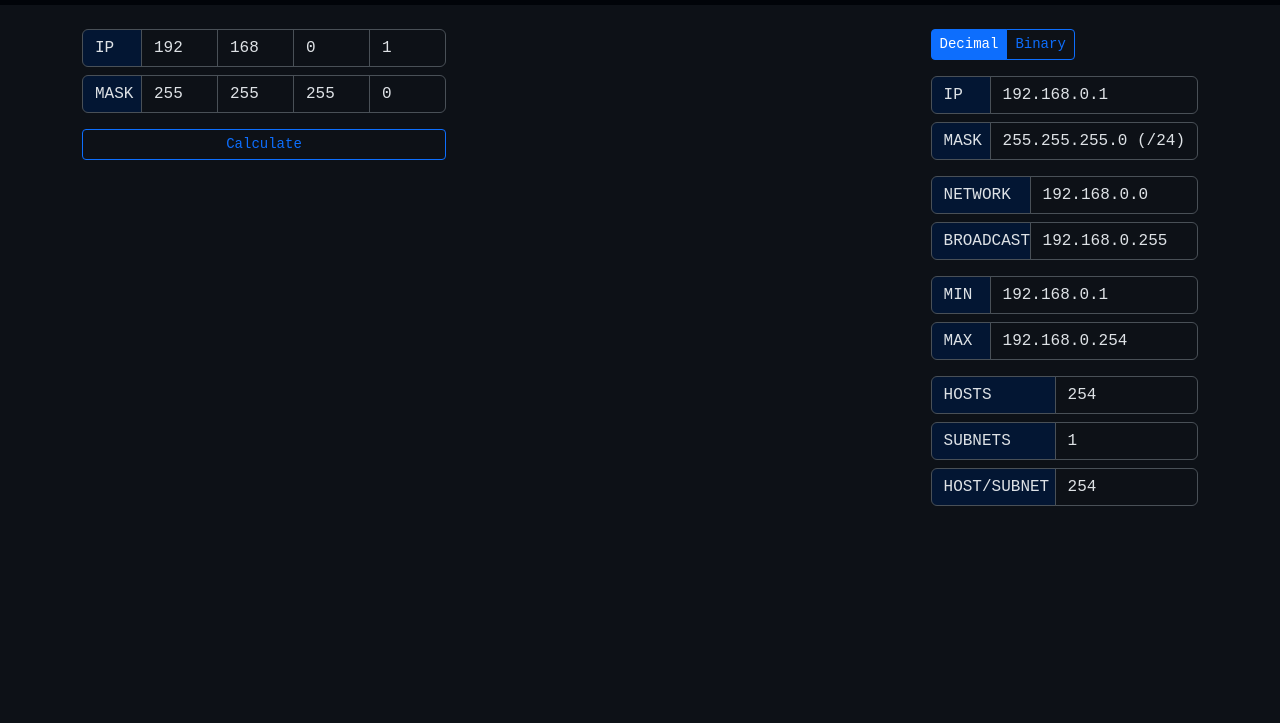
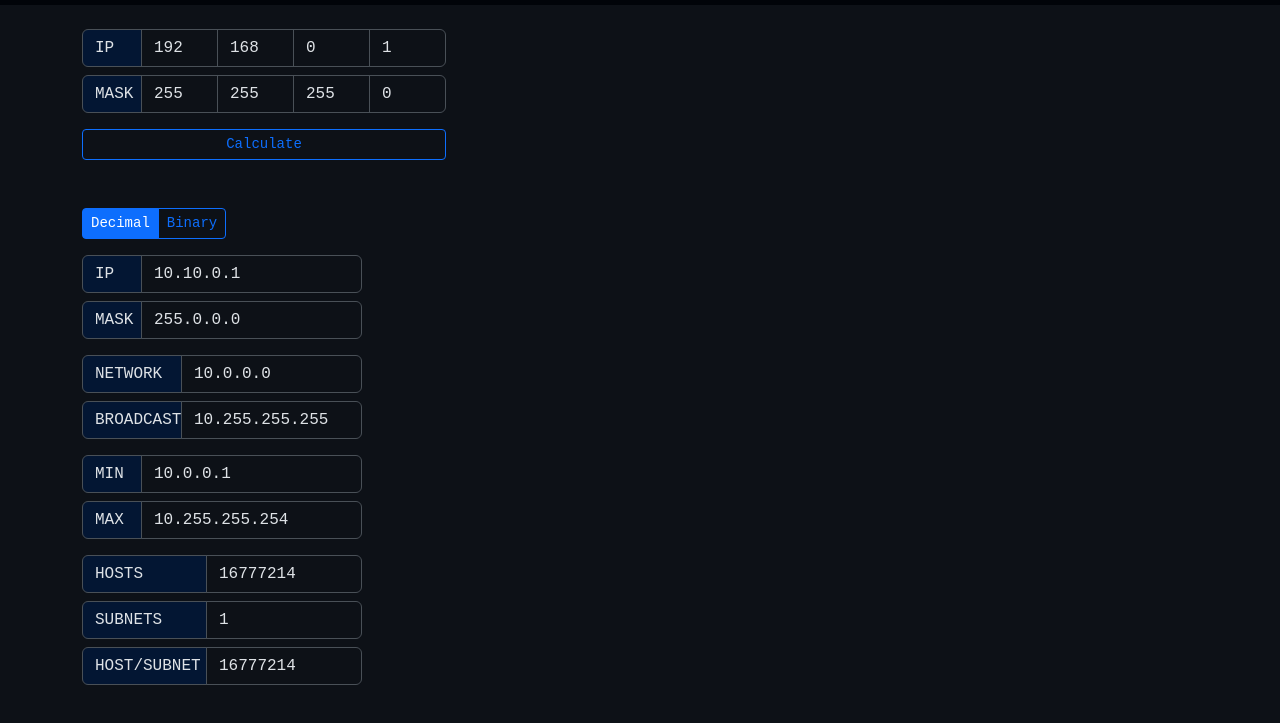
Before and after one commit to Bartek-M/IPv4-Information, a website built with webpack: page index.html in a window 1280 px wide. Both pictures are taken after a click on the button "Calculate". Shown: the part 45-768 px from the top of the page. Built offline with nearby package versions, Linux system fonts and the light colour scheme.

Commit message:
Add setInformation, change number format. Change main container to flex column

```diff
--- a/index.html
+++ b/index.html
@@ -15,8 +15,8 @@
             </div>
         </nav>
         <div class="container">
-            <div class="d-flex flex-wrap gap-5 justify-content-between py-4">
-                <form onsubmit="return false" style="width: 364px">
+            <div class="d-flex flex-column gap-5 justify-content-between py-4">
+                <div style="width: 364px">
                     <div class="d-flex mb-2 input-group">
                         <span class="input-group-text bg-primary-subtle" style="width: 60px">IP</span>
                         <input type="number" class="form-control" value="192" min="0" , max="255" />
@@ -31,9 +31,9 @@
                         <input type="number" class="form-control" value="255" min="0" , max="255" />
                         <input type="number" class="form-control" value="0" min="0" , max="255" />
                     </div>
-                    <button class="btn btn-outline-primary btn-sm w-100" type="submit">Calculate</button>
-                </form>
-                <div style="width: max-content">
+                    <button class="btn btn-outline-primary btn-sm w-100" id="btn-calculate">Calculate</button>
+                </div>
+                <div style="min-width: 280px; max-width: fit-content;">
                     <div class="btn-group mb-3">
                         <input type="radio" class="btn-check" name="radioDecBin" id="radioDecimal" checked />
                         <label class="btn btn-outline-primary btn-sm" for="radioDecimal">Decimal</label>
@@ -43,39 +43,39 @@
                     </div>
                     <div class="d-flex mb-2 input-group">
                         <span class="input-group-text bg-primary-subtle" style="width: 60px">IP</span>
-                        <span class="form-control">192.168.0.1</span>
+                        <span class="form-control" id="calculated-ip">192.168.0.1</span>
                     </div>
                     <div class="d-flex mb-3 input-group">
                         <span class="input-group-text bg-primary-subtle" style="width: 60px">MASK</span>
-                        <span class="form-control">255.255.255.0 (/24)</span>
+                        <span class="form-control" id="calculated-mask">255.255.255.0 (/24)</span>
                     </div>
                     <div class="d-flex mb-2 input-group">
                         <span class="input-group-text bg-primary-subtle" style="width: 100px">NETWORK</span>
-                        <span class="form-control">192.168.0.0</span>
+                        <span class="form-control" id="calculated-network">192.168.0.0</span>
                     </div>
                     <div class="d-flex mb-3 input-group">
                         <span class="input-group-text bg-primary-subtle" style="width: 100px">BROADCAST</span>
-                        <span class="form-control">192.168.0.255</span>
+                        <span class="form-control" id="calculated-broadcast">192.168.0.255</span>
                     </div>
                     <div class="d-flex mb-2 input-group">
                         <span class="input-group-text bg-primary-subtle" style="width: 60px">MIN</span>
-                        <span class="form-control">192.168.0.1</span>
+                        <span class="form-control" id="calculated-minHost">192.168.0.1</span>
                     </div>
                     <div class="d-flex mb-3 input-group">
                         <span class="input-group-text bg-primary-subtle" style="width: 60px">MAX</span>
-                        <span class="form-control">192.168.0.254</span>
+                        <span class="form-control" id="calculated-maxHost">192.168.0.254</span>
                     </div>
                     <div class="d-flex mb-2 input-group">
                         <span class="input-group-text bg-primary-subtle" style="width: 125px">HOSTS</span>
-                        <span class="form-control">254</span>
+                        <span class="form-control" id="calculated-totalHosts">254</span>
                     </div>
                     <div class="d-flex mb-2 input-group">
                         <span class="input-group-text bg-primary-subtle" style="width: 125px">SUBNETS</span>
-                        <span class="form-control">1</span>
+                        <span class="form-control" id="calculated-subnets">1</span>
                     </div>
                     <div class="d-flex input-group">
                         <span class="input-group-text bg-primary-subtle" style="width: 125px">HOST/SUBNET</span>
-                        <span class="form-control">254</span>
+                        <span class="form-control" id="calculated-subnetHosts">254</span>
                     </div>
                 </div>
             </div>
--- a/src/index.ts
+++ b/src/index.ts
@@ -1,7 +1,37 @@
-// IPv4 Information
 import { main } from "./network"
+import { Network } from "./types"
 
-const hello: string = "IPv4 Information"
-console.log(hello)
+function setText(id: string, text: any) {
+    document.getElementById(id)!.innerHTML = String(text)
+}
 
-console.log(main("192.168.0.1".split("."), "255.255.255.128".split(".")))
+function setInformation(network: Network, currentSet: "radioDecimal" | "radioBinary") {
+    const format = currentSet == "radioDecimal" ? "dec" : "bin"
+
+    setText("calculated-ip", network.ip[format].join("&#8203."))
+    setText("calculated-mask", network.mask[format].join("&#8203."))
+
+    setText("calculated-network", network.network[format].join("&#8203."))
+    setText("calculated-broadcast", network.broadcast[format].join("&#8203."))
+
+    setText("calculated-minHost", network.minHost[format].join("&#8203."))
+    setText("calculated-maxHost", network.maxHost[format].join("&#8203."))
+
+    setText("calculated-subnets", network.subnets)
+    setText("calculated-subnetHosts", network.subnetHosts)
+    setText("calculated-totalHosts", network.totalHosts)
+}
+
+var information = main("10.10.0.1".split("."), "255.0.0.0".split("."))
+var currentSet: "radioDecimal" | "radioBinary" = "radioDecimal"
+
+document.getElementById("btn-calculate")!.addEventListener("click", () => {
+    setInformation(information, currentSet)
+})
+
+document.getElementsByName("radioDecBin")?.forEach((el) => el.addEventListener("click", () => {
+    if (currentSet == el.id || (el.id != "radioDecimal" && el.id != "radioBinary")) return
+
+    currentSet = el.id
+    setInformation(information, currentSet)
+}))
--- a/src/network.ts
+++ b/src/network.ts
@@ -77,6 +77,8 @@ export function main(ipDec: string[], maskDec: string[]): Network {
     const nClass: NetworkClass | null = getNetworkClass(parseInt(ip.dec[0]), Boolean(maskDec))
     const addr = getAddr(ip.bin, mask.bin)
 
+    console.log(addr)
+
     const hostMinMax = getMinMax(addr.network.dec, addr.broadcast.dec)
     const hostSubnets = getHostSubnets(mask.bin, nClass)
 
--- a/tsconfig.json
+++ b/tsconfig.json
@@ -1,6 +1,6 @@
 {
     "compilerOptions": {
-        "target": "ES5",
+        "target": "ES6",
         "module":"CommonJS",
         "strict": true,
         "outDir": "./dist/",
```
